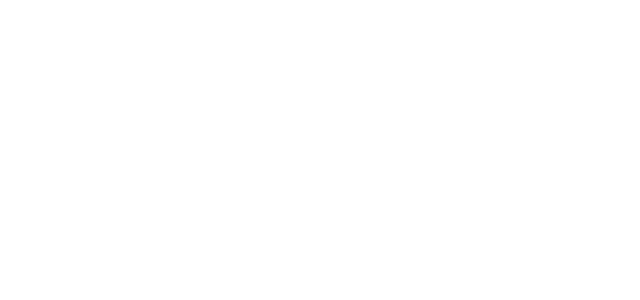
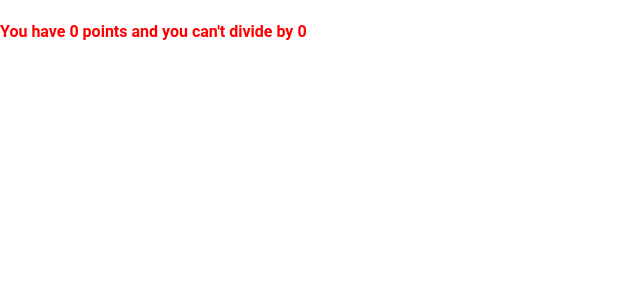
Before and after one commit to ashleyd480/local-guide-points-calculator, a React (Vite) app: page /calculatepage in a window 1280 px wide. Before the commit this address had no page. Shown: the top 300 px of the page, without its empty margins (0-640 px from the left). Built offline with nearby package versions, Linux system fonts and the light colour scheme.

Commit message:
finally got the percentages figured out and oops it's almost 11

```diff
--- a/src/App.jsx
+++ b/src/App.jsx
@@ -4,6 +4,7 @@
 import InputPage from './containers/Input/InputPage'
 import Home from './containers/Home/Home'
 import { UserDataContext } from './contexts/UserDataContext'
+import CalculatePage from './containers/Calculate/CalculatePage'
 
 const App = () => {
 
@@ -13,8 +14,8 @@
     <UserDataContext.Provider value={{ userData, setUserData }}>
       <Routes>
         <Route exact path="/" element={<Home />} />
-        <Route path="/inputform" element={<InputPage />} />
-
+        {/* <Route path="/inputform" element={<InputPage />} /> */}
+        <Route path="/calculatepage" element={<CalculatePage />} />
       </Routes>
     </UserDataContext.Provider>
   );
--- a/src/components/LinkInput/LinkInput.jsx
+++ b/src/components/LinkInput/LinkInput.jsx
@@ -1,45 +1,43 @@
-
 import React, { useState } from "react";
 
-import { TextField, Button, FormControl } from '@mui/material';
+
+import { TextField, Button, FormControl } from "@mui/material";
 
 const LinkInput = ({ profileLink, setProfileLink, handleFetchMetadata }) => {
-    const handleChange = (event) => {
-        setProfileLink(event.target.value)
-    }; // handle when user link updates
-
   const [linkError, setLinkError] = useState("");
   const [valid, setValid] = useState(true);
 
 
+// handle when user enters profile link
+  const handleChange = (event) => {
+    setProfileLink(event.target.value);
+  };
 
   // Validate input fields and set errors
   const validateInputs = () => {
     // initialize our values (these values will be updated but in use state they are const)
     let isValid = true;
-        let errorMessage = ""
+    let errorMessage = "";
 
     if (!profileLink) {
       errorMessage = "Profile link is required.";
       isValid = false;
-        }
-        else {
+    } else {
       //regex for the Google Maps contribution URL that I found out
       const regex = /^https:\/\/www\.google\.com\/maps\/contrib\/\d+$/;
 
       // test the profile link against the regex
       // regex.test is a boolean method to see if string matches input
       if (!regex.test(profileLink)) {
-                errorMessage = "Profile link is not valid. It should be in the format: https://www.google.com/maps/contrib/0123456789";
+        errorMessage =
+          "Profile link is not valid. It should be in the format: https://www.google.com/maps/contrib/0123456789";
         isValid = false;
       }
-
-        };
+    }
     setLinkError(errorMessage); // to move this outside of the if statement
     setValid(isValid);
     return isValid;
-
-    }
+  };
 
   // Handle form submission
   const onClick = (event) => {
@@ -65,8 +63,9 @@
         />
       </FormControl>
       {linkError && <h4 className="errorContainer">{linkError}</h4>}
-            <Button variant="contained" onClick={onClick}>Submit</Button>
-
+      <Button variant="contained" onClick={onClick}>
+        Submit
+      </Button>
     </div>
   );
 };
--- /dev/null
+++ b/src/containers/Calculate/CalculatePage.jsx
@@ -0,0 +1,42 @@
+import { useState, useEffect, useContext } from "react";
+import { UserDataContext } from "../../contexts/UserDataContext";
+import { calculateUserPercentage } from "../../utils/smartCalculateUtils";
+
+
+const CalculatePage = () => {
+    const { userData, setUserData } = useContext(UserDataContext);
+    const [error, setError] = useState ("")
+    const [percentages, setPercentages] = useState({});
+
+    useEffect(() => {
+        const { percentages, error } = calculateUserPercentage(userData);
+        setPercentages(percentages);
+        setError(error);
+    }, [userData]);
+
+    /**
+     * had to use use-effect as it did not like me directly setting the percentage
+     * the error was infinite re-renders- when you call a set useState outside of event handler or useEffect
+     * otherwise this triggers a state update which causes the component to reload, ad infinitum
+     * */
+
+
+return (
+    <>
+        {error ? (
+            <h4 className="errorContainer">{error}</h4>
+        ) : (
+            <ul>
+                {Object.entries(percentages).map(([key, value], index) => (
+                    <li key={index}>
+                        <strong>{key}:</strong> {value}%
+                    </li>
+                ))}
+            </ul>
+        )}
+    </>
+);
+}
+
+
+export default CalculatePage
--- a/src/containers/Home/Home.jsx
+++ b/src/containers/Home/Home.jsx
@@ -1,33 +1,35 @@
-import { useState, useEffect, useContext } from "react";
+import { useState, useContext } from "react";
 import { UserDataContext } from "../../contexts/UserDataContext";
-import { parseToInt } from "../../utils/parseDataUtils";
+import { useNavigate } from "react-router-dom";
+import {  Button } from "@mui/material";
 
 // import ContributionMetadata from "google-local-guides-api";
 import ContributionMetadata from "../../utils/contributionsMetadata";
 import LinkInput from "../../components/LinkInput/LinkInput";
 
 
-
 const Home = () => {
-
   const { userData, setUserData } = useContext(UserDataContext);
-    const [profileLink, setProfileLink] = useState("")
+  const [profileLink, setProfileLink] = useState("");
 
     const [error, setError] = useState("");
 
+// navigate hook
+  const navigate = useNavigate();
+
   const handleFetchMetadata = async () => {
     setError(""); // clear previous errors
-        const contributionMetadata = new ContributionMetadata();  // so each user can work with seperate instance of the metadata retriever
+    const contributionMetadata = new ContributionMetadata(); // so each user can work with seperate instance of the metadata retriever
     try {
       // initialize with the provided link
       await contributionMetadata.init("/api" + profileLink);
       // update userData
-            setUserData(prevState => ({
+      setUserData((prevState) => ({
         ...prevState,
         points: contributionMetadata.getPoints(),
         level: contributionMetadata.getLevel(),
         reviews: contributionMetadata.getReviews(),
-                // ratings: contributionMetadata.getRatings(),
+        ratings: contributionMetadata.getRatings(),
         photos: contributionMetadata.getPhotos(),
         videos: contributionMetadata.getVideos(),
         captions: contributionMetadata.getCaptions(),
@@ -37,29 +39,45 @@
         placesAdded: contributionMetadata.getPlacesAdded(),
         roadsAdded: contributionMetadata.getRoadsAdded(),
         factsChecked: contributionMetadata.getFactsChecked(),
-                qa: contributionMetadata.getQA()
+        qa: contributionMetadata.getQA(),
       }));
     } catch (error) {
-
       setError(`An error occurred: ${error.message}`); // Display error message
     }
   };
 
+  const nextPage = () => {
+    navigate("/calculatepage");
+  };
 
   return (
     <div>
       <p> Here are instructions to use:</p>
-            <p> Note- this will only work for public profiles - here are step to toggle to public:</p>
+      <p>
+        {" "}
+        Note- this will only work for public profiles - here are step to toggle
+        to public:
+      </p>
       <p> Now, enter your profile link below:</p>
-            <p> Here are step to get that link if you can't find it. Example look like this xyz- and you can open this link [link here] in a new tab.</p>
+      <p>
+        {" "}
+        Here are step to get that link if you can't find it. Example look like
+        this xyz- and you can open this link [link here] in a new tab.
+      </p>
 
-            <LinkInput profileLink={profileLink} setProfileLink={setProfileLink} handleFetchMetadata={handleFetchMetadata}  />
-            {error ? <h4 className="errorContainer">{error}</h4> :  (
+      <LinkInput
+        profileLink={profileLink}
+        setProfileLink={setProfileLink}
+        handleFetchMetadata={handleFetchMetadata}
+      />
+      {error ? (
+        <h4 className="errorContainer">{error}</h4>
+      ) : (
         <>
-                         <h2>Points: {userData.points}</h2>
+          {/* <h2>Points: {userData.points}</h2>
         <h2>Level: {userData.level}</h2>
         <h2>Reviews: {userData.reviews}</h2>
-        {/* <h2>Ratings: {userData.ratings}</h2> */}
+        <h2>Ratings: {userData.ratings}</h2>
         <h2>Photos: {userData.photos}</h2>
         <h2>Videos: {userData.videos}</h2>
         <h2>Captions: {userData.captions}</h2>
@@ -69,14 +87,24 @@
         <h2>Places Added: {userData.placesAdded}</h2>
         <h2>Roads Added: {userData.roadsAdded}</h2>
         <h2>Q&A: {userData.qa}</h2>
-        <h2>Reported Incorrect: {userData.reportedIncorrect}</h2>
-                </>)}
-              {/* {error && } */}
+        <h2>Reported Incorrect: {userData.reportedIncorrect}</h2> */}
+          <div>
+            <ul>
+              {Object.entries(userData).map(([key, value]) => (
+                <li key={key}>
+                  {key.toLowerCase()}: {value}
+                </li>
+              ))}
+            </ul>
                       </div>
 
-
-
-    )
-}
+                      <Button variant="contained" onClick={nextPage}>
+        Next
+      </Button>
+        </>
+      )}
+    </div>
+  );
+};
 
 export default Home;
--- a/src/utils/calculationUtils.js
+++ b/src/utils/calculationUtils.js
@@ -7,5 +7,7 @@
 
     };
 };
+
+
 //TODO i looked this up- we can use a .js file to make my component code not as long
 // i can put calculations on a .js file and import those functions into main jsx -
--- a/src/utils/parseDataUtils.js
+++ /dev/null
@@ -1,17 +0,0 @@
-export const parseToInt = (str) => {
-    const intAmount = str.replace(/,/g, ""); // remove all commas
-    return parseInt(intAmount, 10); // parse as an integer
-}
-
-
-export const parseToInt2 = (str) => {
-    // Extract the number part from the string before parsing
-    const numberPart = str.match(/\d+/g); // Extract digits from the string
-
-    // Join all parts in case there are multiple groups of digits
-    const numberString = numberPart ? numberPart.join('') : '';
-
-    // Remove any commas and parse the integer
-    const intAmount = numberString.replace(/,/g, "");
-    return parseInt(intAmount, 10);
-};
--- /dev/null
+++ b/src/utils/smartCalculateUtils.js
@@ -0,0 +1,42 @@
+// filter the list
+
+const filterObject = (obj, keysToExclude) => {
+    return Object.fromEntries(
+        Object.entries(obj)
+            .filter(([key]) => !keysToExclude.includes(key))
+    );
+};
+
+
+// get the sum
+const calculateTotal = (filteredUserData) => {
+    let totalPointsContributed = 0;
+    for (const value of Object.values(filteredUserData)) {
+        totalPointsContributed += value;
+    }
+    return totalPointsContributed;
+}
+
+export const calculateUserPercentage = (obj) => {
+    const filteredUserData = filterObject(obj, ["points", "level"]);
+
+    const totalPointsContributed = calculateTotal(filteredUserData);
+    const percentages = {};
+    let  error = ""
+
+
+    if (totalPointsContributed === 0) { // we want to avoid dividing by 0
+        error = "You have 0 points and you can't divide by 0"
+
+    }
+
+
+
+    for (let [key, value] of Object.entries(filteredUserData)) {
+        if (value >= 1) {
+            percentages[key] = ((value / totalPointsContributed) * 100).toFixed(2); // calculate percentage
+        }
+    }
+
+    return {percentages, error} // *in order to pass the values back!
+}
```
Lines whose indentation alone changed are shown as unchanged.
